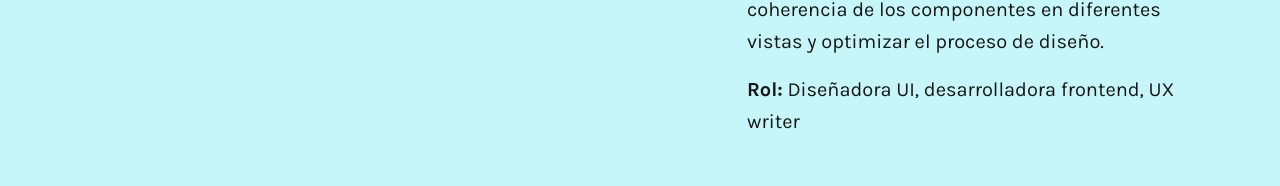
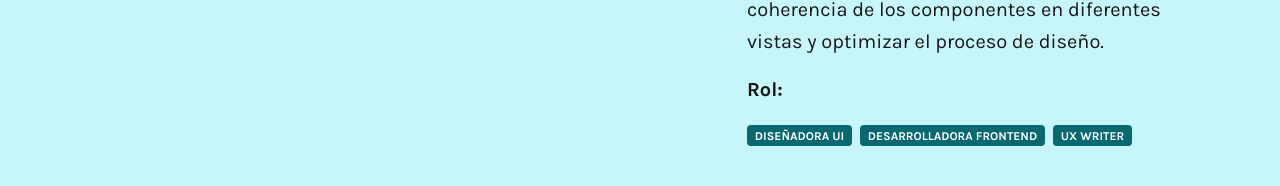
Before and after one commit to pazspera/portfolio, a Vue app in the folder portfolio/: page /proyectos in a window 1280 px wide. Shown: the part 528-714 px from the top of the page. Built offline with nearby package versions, Linux system fonts and the light colour scheme; a web font is replaced by a local one.

Commit message:
Cambio de estilo en ProjectComponent. Agregué que los roles sean badges en vez de texto

```diff
--- a/portfolio/src/assets/data/projects.json
+++ b/portfolio/src/assets/data/projects.json
@@ -4,7 +4,9 @@
       "title": "DB Marketing",
       "description": "Rediseño integral del sitio web de DB Marketing, centrado en mejorar la experiencia de usuario y optimizar la conversión.",
       "descriptionExtra": "Trabajé en la renovación de la identidad visual, la reestructuración del contenido de los servicios y la creación de un sistema en PHP para mejorar la escalabilidad del sitio. Además, desarrollé un sistema de diseño en Figma para garantizar la coherencia de los componentes en diferentes vistas y optimizar el proceso de diseño.",
-      "role": "Diseñadora UI, desarrolladora frontend, UX writer",
+      "roles": [
+        "Diseñadora UI", "Desarrolladora frontend", "UX writer"
+      ],
       "techStack": [
         "<i class='devicon-vuejs-plain proyect-icon'></i>",
         "<i class='devicon-javascript-plain proyect-icon'></i>",
@@ -28,7 +30,9 @@
     {
       "title": "Viernes",
       "description": "Sitio web del ciclo de cine de los Viernes en La casa del Craizy. Este es un proyecto personal muy querido que lleva la crónica de las películas compartidas con amigxs durante la pandemia.",
-      "role": "Diseñadora UI, desarrolladora frontend",
+      "roles": [
+        "Diseñadora UI", "Desarrolladora frontend"
+      ],
       "techStack": [
         "<i class='devicon-html5-plain proyect-icon'></i>",
         "<i class='devicon-sass-original proyect-icon'></i>",
@@ -53,7 +57,9 @@
     {
       "title": "Hot Rod Records",
       "description": "Ecommerce de una tienda de música especializada en rock 'n' roll. Vinilos, Elvis Presley y WordPress.",
-      "role": "Diseñadora UI, desarrolladora, redactora de contenido",
+      "roles": [
+        "Diseñadora UI", "Desarrolladora frontend", "Redactora de contenido"
+      ],
       "techStack": ["<i class='devicon-wordpress-plain proyect-icon'></i>", "<i class='devicon-woocommerce-plain-wordmark proyect-icon'></i>"],
       "image": {
         "src": "https://raw.githubusercontent.com/pazspera/portfolio/main/portfolio/src/assets/img/mockup_hotrod.jpg",
@@ -69,7 +75,9 @@
     {
       "title": "Kaio Sushi",
       "description": "Ecommerce de un local de venta de sushi. El proyecto incluye un carrito funcional desarrollado mayormente con Vanilla JavaScript y unos detalles de jQuery.",
-      "role": "Diseñadora UI, desarrolladora frontend",
+      "roles": [
+        "Diseñadora UI", "Desarrolladora frontend"
+      ],
       "techStack": [
         "<i class='devicon-html5-plain proyect-icon'></i>",
         "<i class='devicon-sass-original proyect-icon'></i>",
--- a/portfolio/src/components/ProjectComponent.vue
+++ b/portfolio/src/components/ProjectComponent.vue
@@ -8,7 +8,8 @@
         <h3 class="mb-3">{{ project.title }}</h3>
         <p class="proyects__text">{{ project.description }}</p>
         <p v-if="project.descriptionExtra" class="proyects__text">{{ project.descriptionExtra }}</p>
-        <p class="proyects__text"><strong>Rol:</strong> {{ project.role }}</p>
+        <p class="proyects__text"><strong>Rol:</strong></p>
+        <span v-for="role in project.roles" :key="role" class="badge badge-role me-2">{{ role }}</span>
       </div>
       <h4 class="mb-3 stack--title">Desarrollado con:</h4>
       <div class="stack">
@@ -38,4 +39,11 @@ export default {
 };
 </script>
 
-<style></style>
+<style lang="scss" scoped>
+@import "@/assets/scss/main.scss";
+
+.badge-role {
+  text-transform: uppercase;
+  background-color: $primary--dark;
+}
+</style>
```
